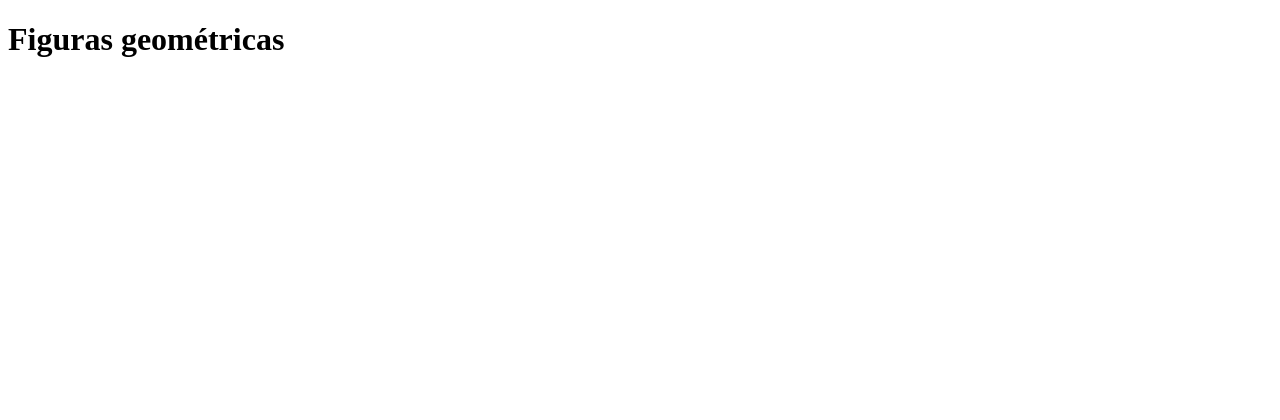
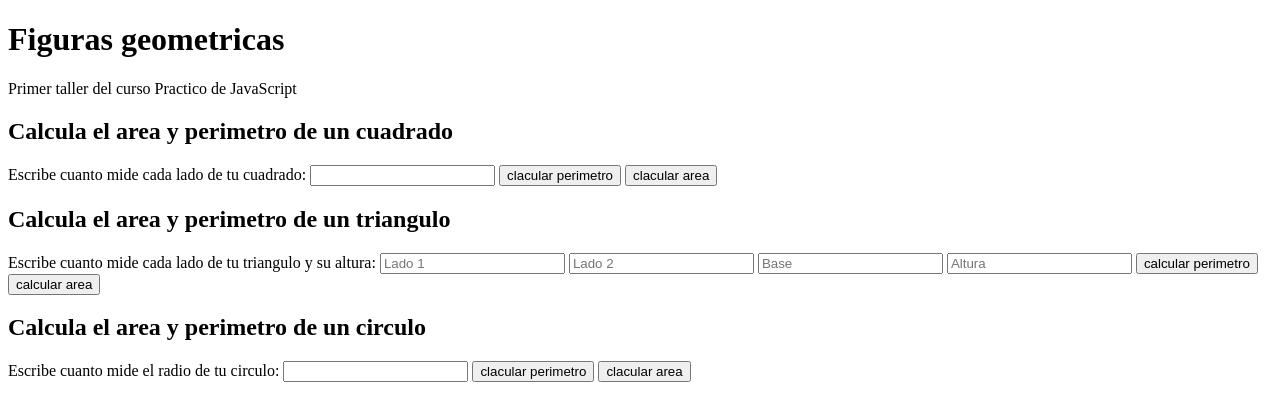
Before and after one commit to echeve7/curso-practico-jacascript, a plain HTML site: page figuras.html in a window 1280 px wide. Drawn offline with Linux system fonts and the light colour scheme.

Commit message:
Agregue formulario para calcular area y periometro de Cuadrado, Triangulo y Circulo

```diff
--- a/figuras.html
+++ b/figuras.html
@@ -7,9 +7,63 @@
     <title>Fifuras geométricas</title>
 </head>
 <body>
-    <h1>
-        Figuras geométricas
-    </h1>
+   <header>
+       <h1>
+           Figuras geometricas
+       </h1>
+       <p>Primer taller del curso Practico de JavaScript</p>
+   </header>
+
+   <section>
+       <h2>Calcula el area y perimetro de un cuadrado</h2>
+       <form action="">
+           <label for="InputCuadrado">
+            Escribe cuanto mide cada lado de tu cuadrado:
+           </label>
+           <input id="InputCuadrado" type="number" />
+           <button type="button" onclick="calcularPerimetroCuadrado()">
+             clacular perimetro
+           </button>
+           <button type="button" onclick="calcularAreaCuadrado()">
+            clacular area
+           </button>
+       </form>
+   </section>
+
+   <section>
+    <h2>Calcula el area y perimetro de un triangulo</h2>
+    <form action="">
+        <label for="InputTrianguloLado1">
+         Escribe cuanto mide cada lado de tu triangulo y su altura:
+        </label>
+        <input id="InputTrianguloLado1"   type="number" placeholder="Lado 1" />
+        <input id="InputTrianguloLado2"   type="number" placeholder="Lado 2"/>
+        <input id="InputTrianguloBase"    type="number" placeholder="Base"/>
+        <input id="InputTrianguloAltura"  type="number" placeholder="Altura"/>
+        <button type="button" onclick="calcularPerimetroTriangulo()">
+          calcular perimetro
+        </button>
+        <button type="button" onclick="calcularAreaTriangulo()">
+         calcular area
+        </button>
+    </form>
+</section>
+
+   <section>
+    <h2>Calcula el area y perimetro de un circulo</h2>
+    <form action="">
+        <label for="InputCirculo">
+         Escribe cuanto mide el radio de tu circulo:
+        </label>
+        <input id="InputCirculo" type="number" />
+        <button type="button" onclick="calcularPerimetroCirculo()">
+          clacular perimetro
+        </button>
+        <button type="button" onclick="calcularAreaCirculo()">
+         clacular area
+        </button>
+    </form>
+</section>
 
     <script src="./figuras.js"></script>
 </body>
```
